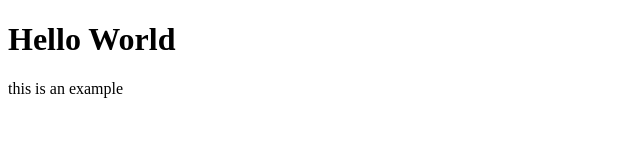
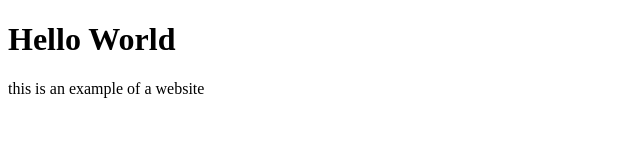
Before and after one commit to anirudh-248/ise-sdp, a plain HTML site: page index.html in a window 1280 px wide. Shown: the full height of the page, 0-640 px from the left. Drawn offline with Linux system fonts and the light colour scheme.

Commit message:
updated index.html

```diff
--- a/index.html
+++ b/index.html
@@ -7,6 +7,6 @@
 </head>
 <body>
     <h1>Hello World</h1>
-    <p>this is an example</p>
+    <p>this is an example of a website</p>
 </body>
 </html>
```
